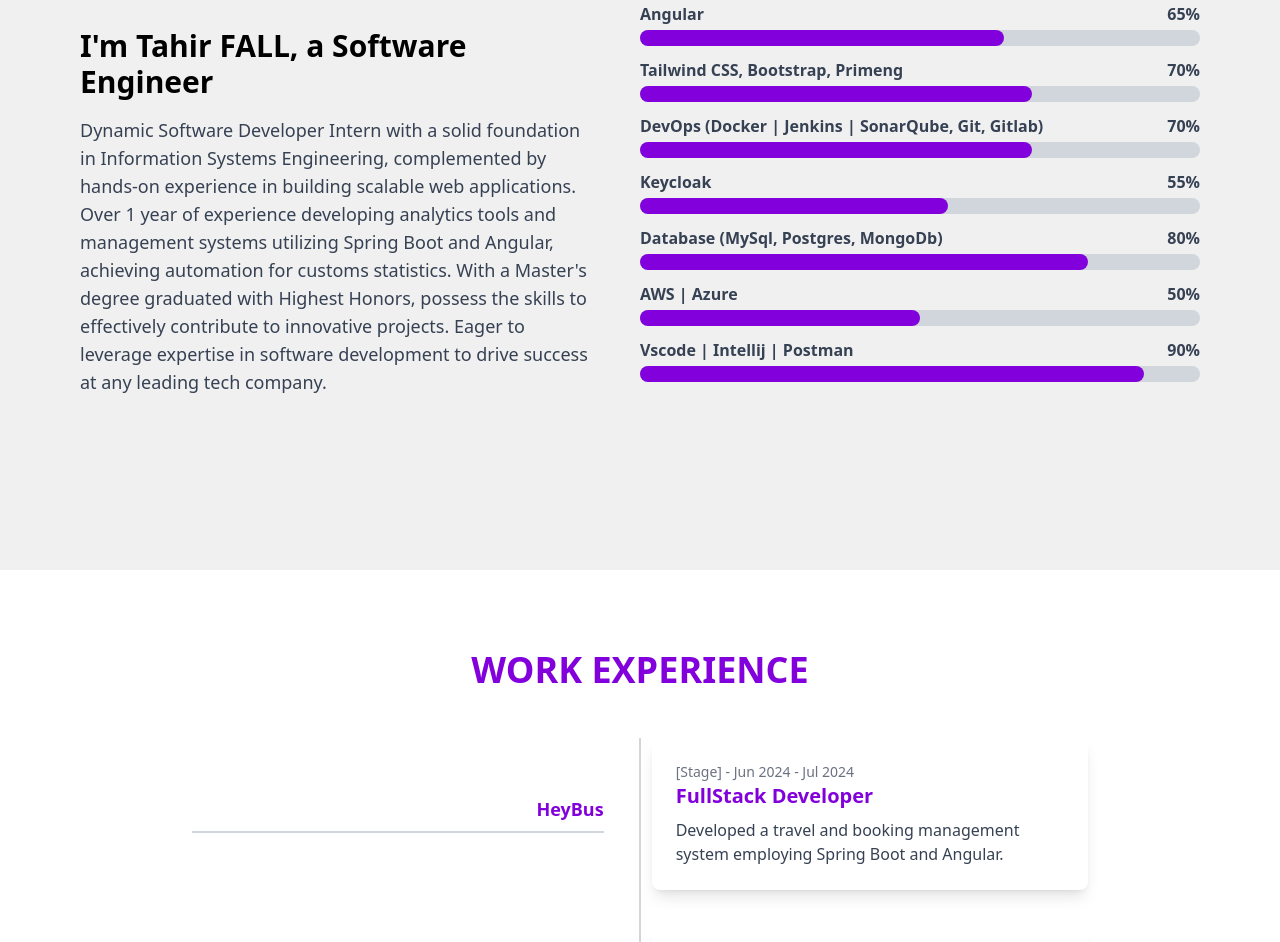
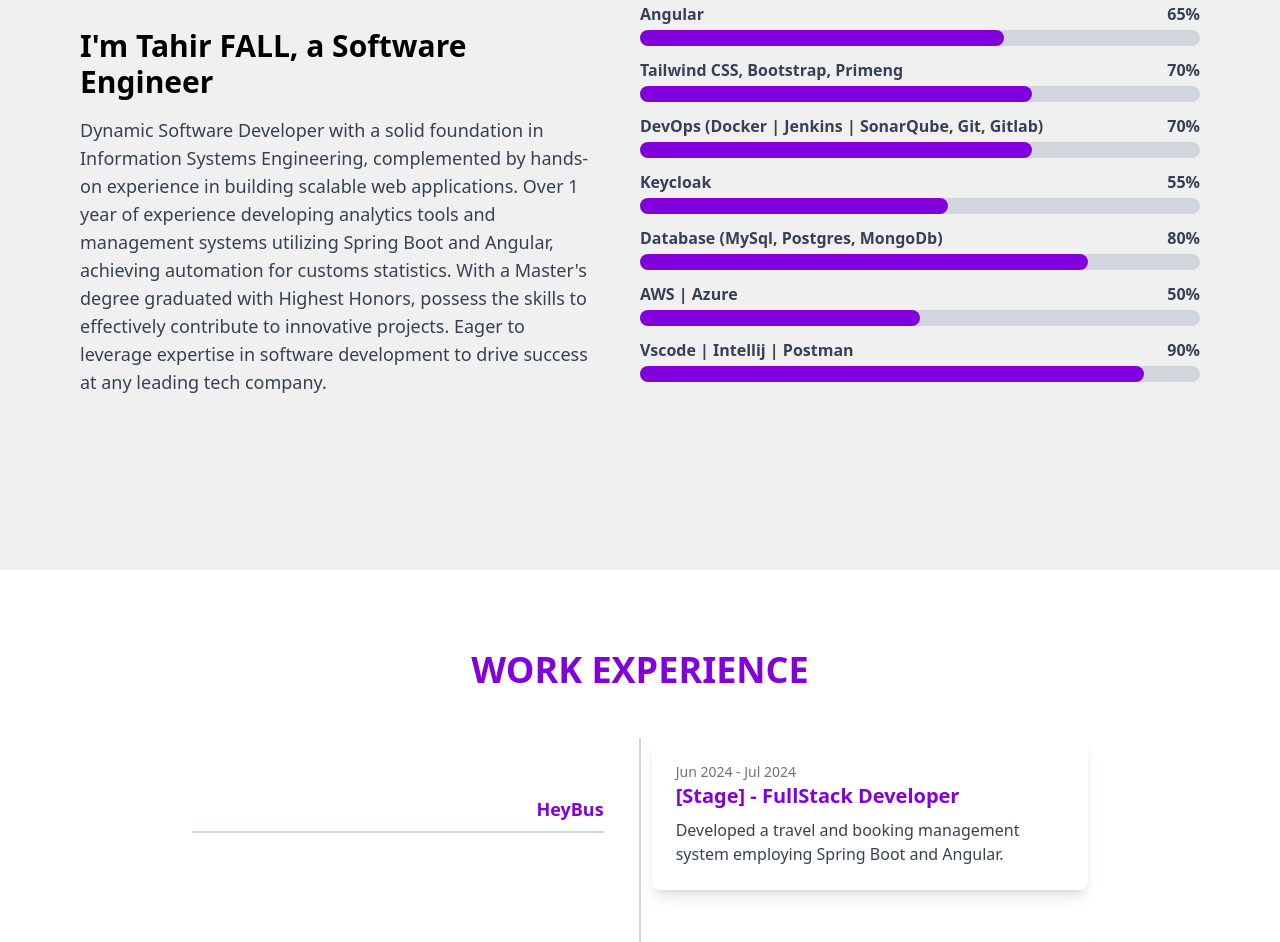
Before and after one commit to tahirfall/portfolio, an Angular app in the folder portfolio-frontend/: page / in a window 1280 px wide. Shown: the part 950-1892 px from the top of the page. Built offline with nearby package versions, Linux system fonts and the light colour scheme; no server answers.

Commit message:
updating..2311

```diff
--- a/portfolio-frontend/src/app/components/about/about.component.html
+++ b/portfolio-frontend/src/app/components/about/about.component.html
@@ -4,7 +4,7 @@
     <h2 class="text-6xl font-bold text-[rgba(84,35,192,0.83)] mb-6">WHO AM I ?</h2>
     <h3 class="text-3xl font-bold mb-4">I'm Tahir FALL, a Software Engineer</h3>
     <p class="text-lg text-gray-700">
-      Dynamic Software Developer Intern with a solid foundation in Information Systems Engineering,
+      Dynamic Software Developer with a solid foundation in Information Systems Engineering,
         complemented by hands-on experience in building scalable web applications. Over 1 year of experience
         developing analytics tools and management systems utilizing Spring Boot and Angular, achieving automation
         for customs statistics. With a Master's degree graduated with Highest Honors, possess the skills to effectively
--- a/portfolio-frontend/src/app/components/comments/comments.component.html
+++ b/portfolio-frontend/src/app/components/comments/comments.component.html
@@ -43,8 +43,8 @@
             <!-- Bouton "Voir plus / Voir moins" -->
             <button *ngIf="comment.commentText.length > 200"
                     (click)="comment.showFull = !comment.showFull"
-                    class="text-purple-600 font-semibold mt-3">
-                {{ comment.showFull ? 'Voir moins' : 'Voir plus' }}
+                    class="text-purple-600 font-semibold">
+                {{ comment.showFull ? 'See less' : 'See more' }}
             </button>
             </div>
 
--- a/portfolio-frontend/src/app/components/work/work.component.html
+++ b/portfolio-frontend/src/app/components/work/work.component.html
@@ -14,8 +14,8 @@
       </div>
       <!-- Contenu -->
       <div class="bg-white rounded-lg shadow-lg p-6 w-1/2 ml-6">
-        <p class="text-gray-500 text-sm">[Stage] - Jun 2024 - Jul 2024</p>
-        <h3 class="text-xl font-bold text-purple-700">FullStack Developer</h3>
+        <p class="text-gray-500 text-sm">Jun 2024 - Jul 2024</p>
+        <h3 class="text-xl font-bold text-purple-700">[Stage] - FullStack Developer</h3>
         <p class="text-gray-700 mt-2">
           Developed a travel and booking management system employing Spring Boot and Angular.
         </p>
```
